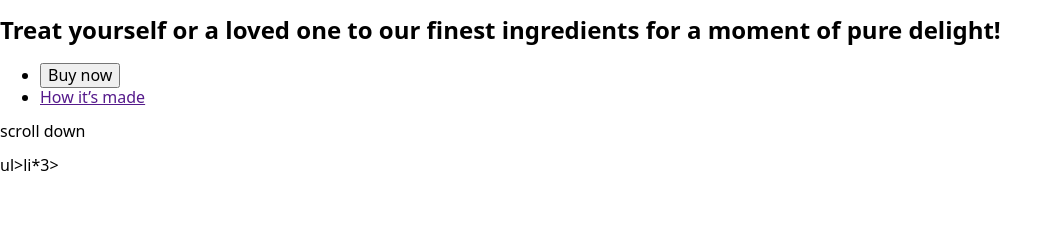
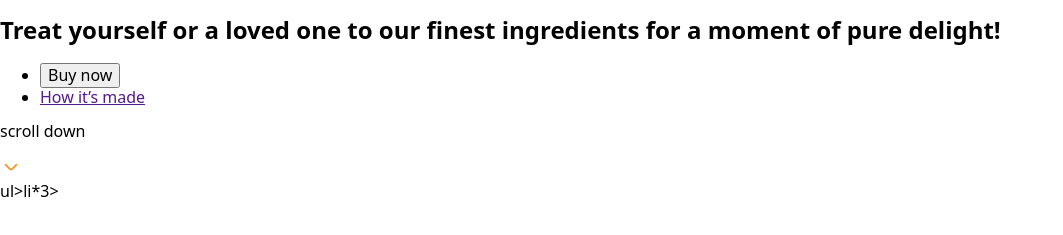
Before and after one commit to VIPon4ik/SimplyChocolate, a plain HTML site: page index.html in a window 1280 px wide. Shown: the part 201-436 px from the top of the page, without its empty margins (0-1063 px from the left). Drawn offline with nearby package versions, Linux system fonts and the light colour scheme.

Commit message:
Completing layout hero section

```diff
--- a/index.html
+++ b/index.html
@@ -63,7 +63,9 @@
                     <div class="hero-scroll-container">
                         <p class="hero-scroll-text">scroll down</p>
                         <a href="">
-
+                            <svg class="hero-scroll" width="22" height="22">
+                              <use href="./img/icons/sprite.svg#icon-arrow-down"></use>
+                            </svg>
                         </a>
                     </div>
                 </div>
```
